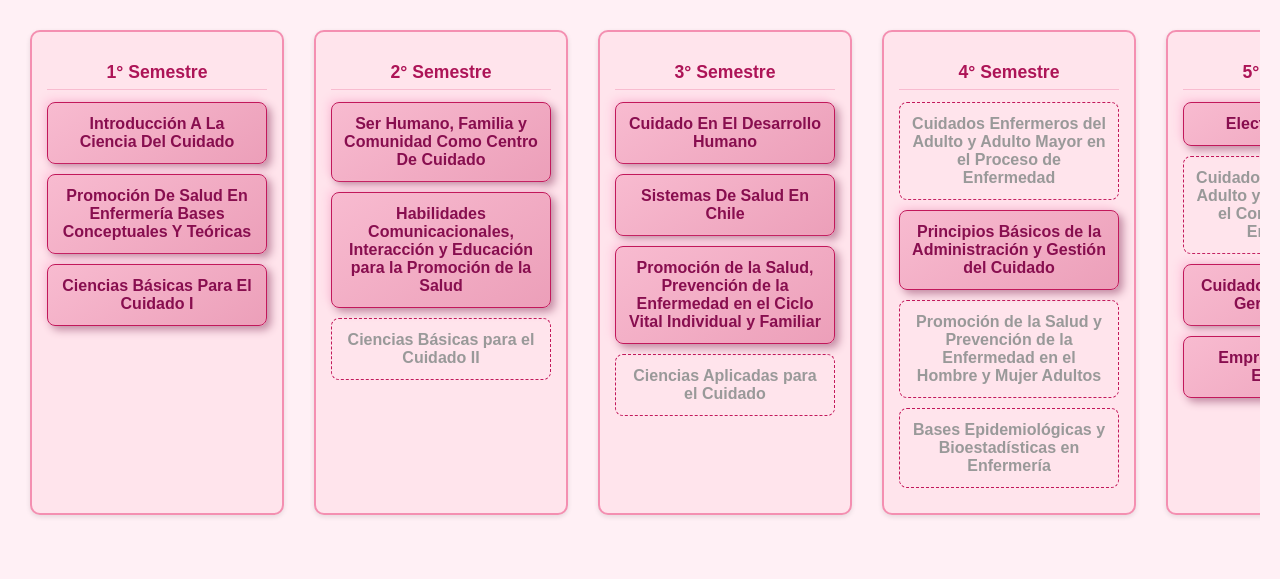
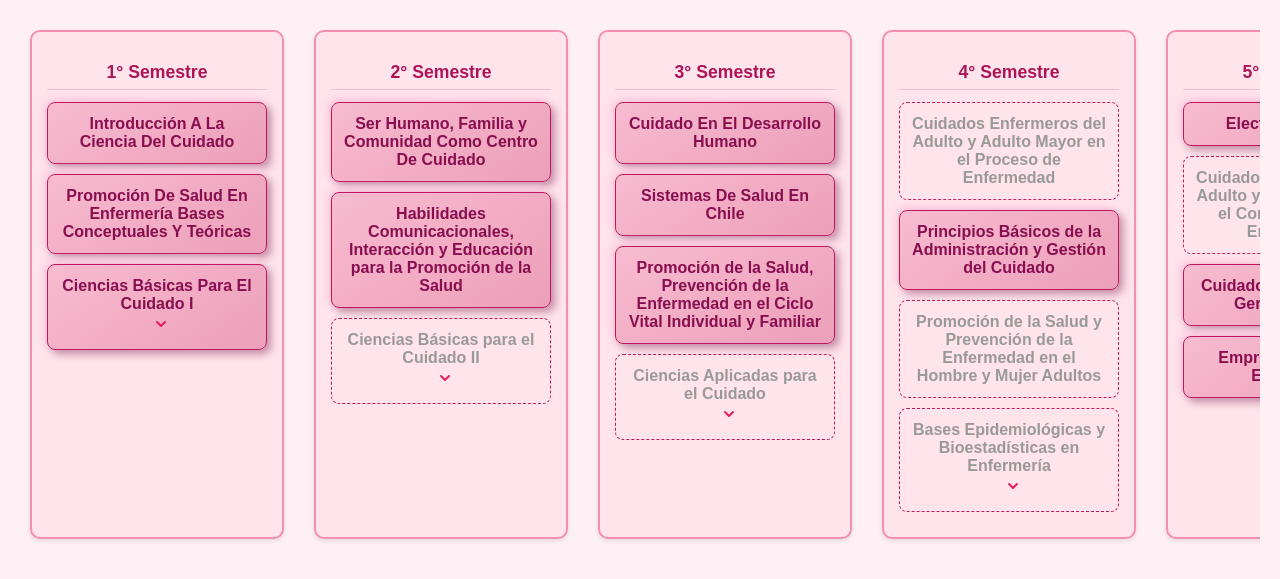
Before and after one commit to Benjarod/RepoMallaAmor, a plain HTML site: page index.html in a window 1280 px wide. Shown: the part 109-688 px from the top of the page. Drawn offline with Linux system fonts and the light colour scheme.

Commit message:
Implementación de Ramos en algunas Materias
4 ramos de la malla tienen distintos módulos en él, por lo que se agregó una flecha la cual lanza un evento donde dice cuáles son

```diff
--- a/estilos.css
+++ b/estilos.css
@@ -55,6 +55,24 @@ h1 {
   user-select: none;
 }
 
+.info-btn {
+  margin-left: 8px;
+  padding: 2px 6px;
+  font-size: 1em;
+  cursor: pointer;
+  border-radius: 50%;
+  border: none;
+  background: transparent; /* Sin fondo */
+  display: inline-flex;
+  align-items: center;
+  justify-content: center;
+  transition: background 0.2s;
+}
+
+.info-btn:hover {
+  background: #f8bbd0; /* Opcional: leve fondo rosa al pasar el mouse */
+}
+
 .ramo:hover {
   background: linear-gradient(145deg, #f48fb1, #e47c9d);
   box-shadow: 6px 6px 10px #b67288, -6px -6px 10px #ffbed4;
--- a/index.html
+++ b/index.html
@@ -16,14 +16,26 @@
       <h2>1° Semestre</h2>
       <div class="ramo" id="introCienciaCuidado" onclick="aprobar('introCienciaCuidado')">Introducción A La Ciencia Del Cuidado</div>
       <div class="ramo" id="PromSaEnfBasConTeo" onclick="aprobar('PromSaEnfBasConTeo')">Promoción De Salud En Enfermería Bases Conceptuales Y Teóricas</div>
-      <div class="ramo" id="CienBasCuiI" onclick="aprobar('CienBasCuiI')">Ciencias Básicas Para El Cuidado I</div>
+      <div class="ramo" id="CienBasCuiI" onclick="aprobar('CienBasCuiI')">Ciencias Básicas Para El Cuidado I </br>
+        <button class="info-btn" onclick="mostrarAnuncio(event, 'Matemáticas - Bioquímica - Biología - Anatomía')">
+          <svg width="18" height="18" viewBox="0 0 18 18" fill="none">
+            <path d="M5 7l4 4 4-4" stroke="#e91e63" stroke-width="2" stroke-linecap="round" stroke-linejoin="round"/>
+          </svg>
+        </button>
+      </div>
     </div>
 
     <div class="semestre" id="sem2">
       <h2>2° Semestre</h2>
       <div class="ramo" id="SHFCCC" onclick="aprobar('SHFCCC')">Ser Humano, Familia y Comunidad Como Centro De Cuidado</div>
       <div class="ramo" id="HCIEPS" onclick="aprobar('HCIEPS')">Habilidades Comunicacionales, Interacción y Educación para la Promoción de la Salud</div>
-      <div class="ramo bloqueado" id="CBCII" onclick="aprobar('CBCII')">Ciencias Básicas para el Cuidado II</div>
+      <div class="ramo bloqueado" id="CBCII" onclick="aprobar('CBCII')">Ciencias Básicas para el Cuidado II </br>
+        <button class="info-btn" onclick="mostrarAnuncio(event, 'Histología - Microbiología - Anatomía - Fisiología')">
+          <svg width="18" height="18" viewBox="0 0 18 18" fill="none">
+            <path d="M5 7l4 4 4-4" stroke="#e91e63" stroke-width="2" stroke-linecap="round" stroke-linejoin="round"/>
+          </svg>
+        </button>
+      </div>
     </div>
 
     <div class="semestre" id="sem3">
@@ -31,7 +43,13 @@
       <div class="ramo" id="CDH" onclick="aprobar('CDH')">Cuidado En El Desarrollo Humano</div>
       <div class="ramo" id="SSC" onclick="aprobar('SSC')">Sistemas De Salud En Chile</div>
       <div class="ramo" id="PSPECVIF" onclick="aprobar('PSPECVIF')">Promoción de la Salud, Prevención de la Enfermedad en el Ciclo Vital Individual y Familiar</div>
-      <div class="ramo bloqueado" id="CAPC" onclick="aprobar('CAPC')">Ciencias Aplicadas para el Cuidado</div>
+      <div class="ramo bloqueado" id="CAPC" onclick="aprobar('CAPC')">Ciencias Aplicadas para el Cuidado </br>
+        <button class="info-btn" onclick="mostrarAnuncio(event, 'Farmacología - Fisiopatología')">
+          <svg width="18" height="18" viewBox="0 0 18 18" fill="none">
+            <path d="M5 7l4 4 4-4" stroke="#e91e63" stroke-width="2" stroke-linecap="round" stroke-linejoin="round"/>
+          </svg>
+        </button>
+      </div>
     </div>
 
     <div class="semestre" id="sem4">
@@ -39,7 +57,13 @@
       <div class="ramo bloqueado" id="CEAAMPE" onclick="aprobar('CEAAMPE')">Cuidados Enfermeros del Adulto y Adulto Mayor en el Proceso de Enfermedad</div>
       <div class="ramo" id="PBAGC" onclick="aprobar('PBAGC')">Principios Básicos de la Administración y Gestión del Cuidado</div>
       <div class="ramo bloqueado" id="PSPEHMA" onclick="aprobar('PSPEHMA')">Promoción de la Salud y Prevención de la Enfermedad en el Hombre y Mujer Adultos</div>
-      <div class="ramo bloqueado" id="BEBE" onclick="aprobar('BEBE')">Bases Epidemiológicas y Bioestadísticas en Enfermería</div>
+      <div class="ramo bloqueado" id="BEBE" onclick="aprobar('BEBE')">Bases Epidemiológicas y Bioestadísticas en Enfermería </br>
+        <button class="info-btn" onclick="mostrarAnuncio(event, 'Epidemiológia - Bioestadística')">
+          <svg width="18" height="18" viewBox="0 0 18 18" fill="none">
+            <path d="M5 7l4 4 4-4" stroke="#e91e63" stroke-width="2" stroke-linecap="round" stroke-linejoin="round"/>
+          </svg>
+        </button>
+      </div>
     </div>
 
     <div class="semestre" id="sem5">
--- a/script.js
+++ b/script.js
@@ -83,3 +83,8 @@ window.addEventListener('DOMContentLoaded', () => {
 
   actualizarDesbloqueos();
 });
+
+function mostrarAnuncio(event, texto) {
+  event.stopPropagation(); // Evita que se apruebe el ramo al apretar el botón
+  alert(texto);
+}
```
